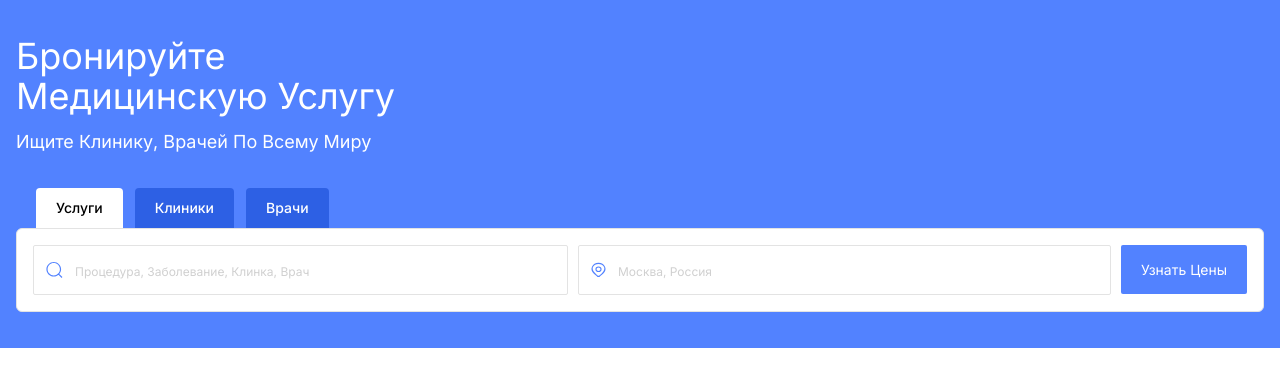
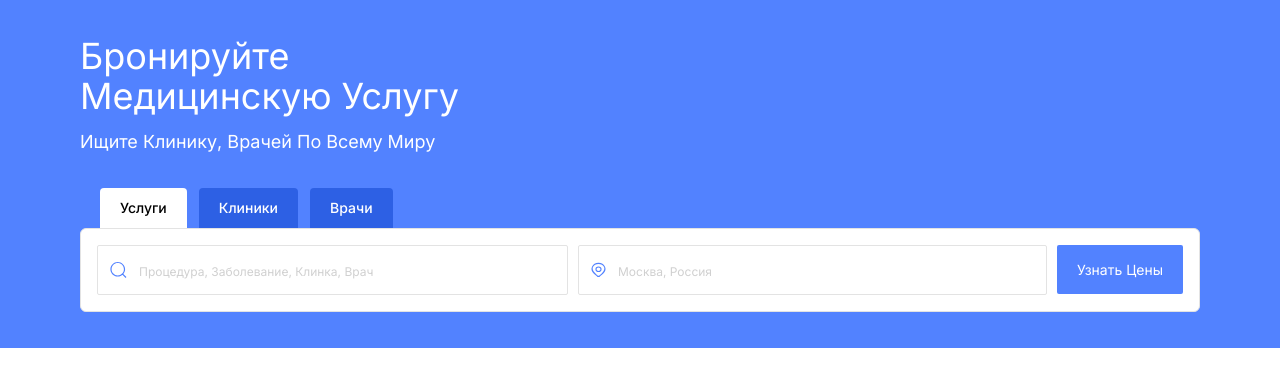
Before and after one commit to emilsultanov/112-med, a Next.js app: page / in a window 1280 px wide. Shown: the top 386 px of the page. Built offline with nearby package versions, Linux system fonts and the light colour scheme.

Commit message:
Add custom paddings according to custom screen sizes.

```diff
--- a/tailwind.config.js
+++ b/tailwind.config.js
@@ -7,7 +7,14 @@ module.exports = {
   ],
   theme: {
     container:{
-      padding: '1rem',
+      padding: {
+        DEFAULT: '1rem',
+        sm: '2rem',
+        md: '3rem',
+        lg: '4rem',
+        xl: '5rem',
+        '2xl': '6rem'
+      },
       center: true
     },
     extend: {
```
